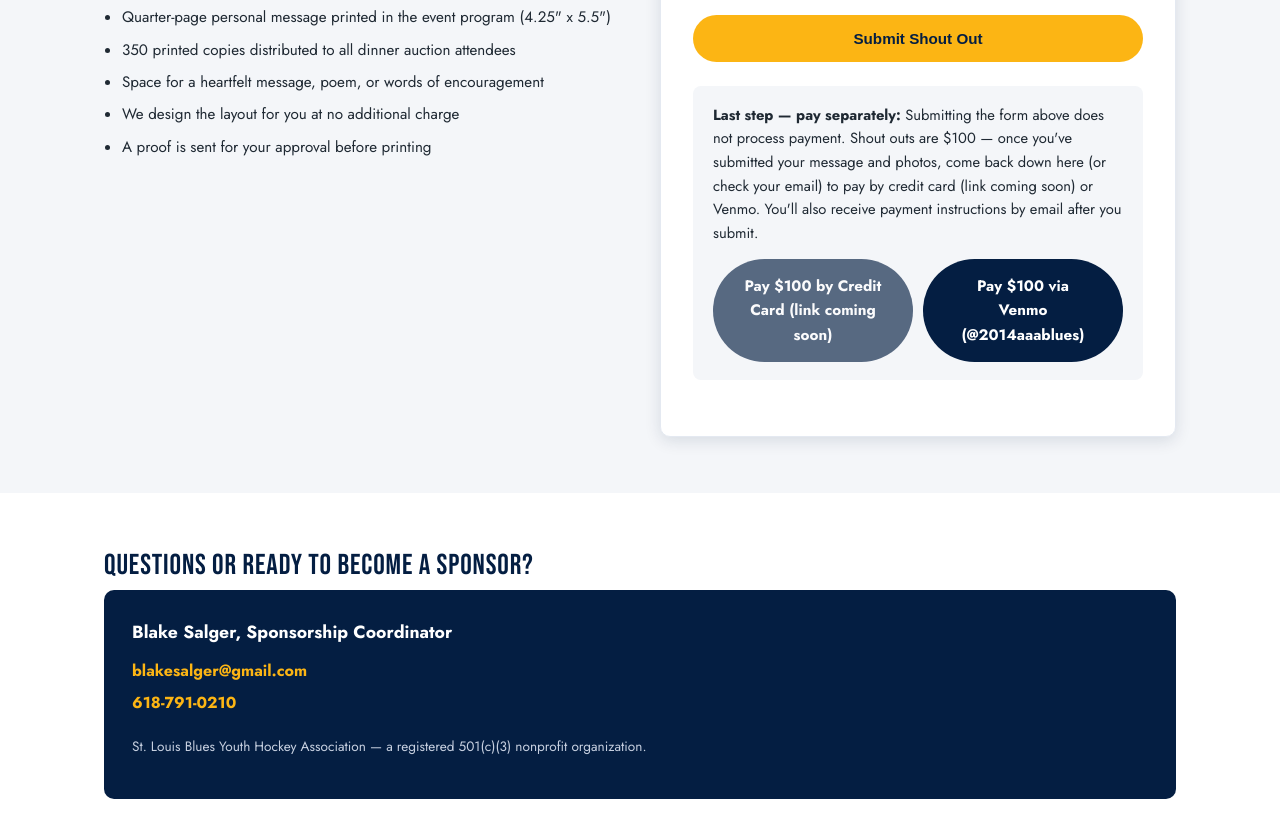
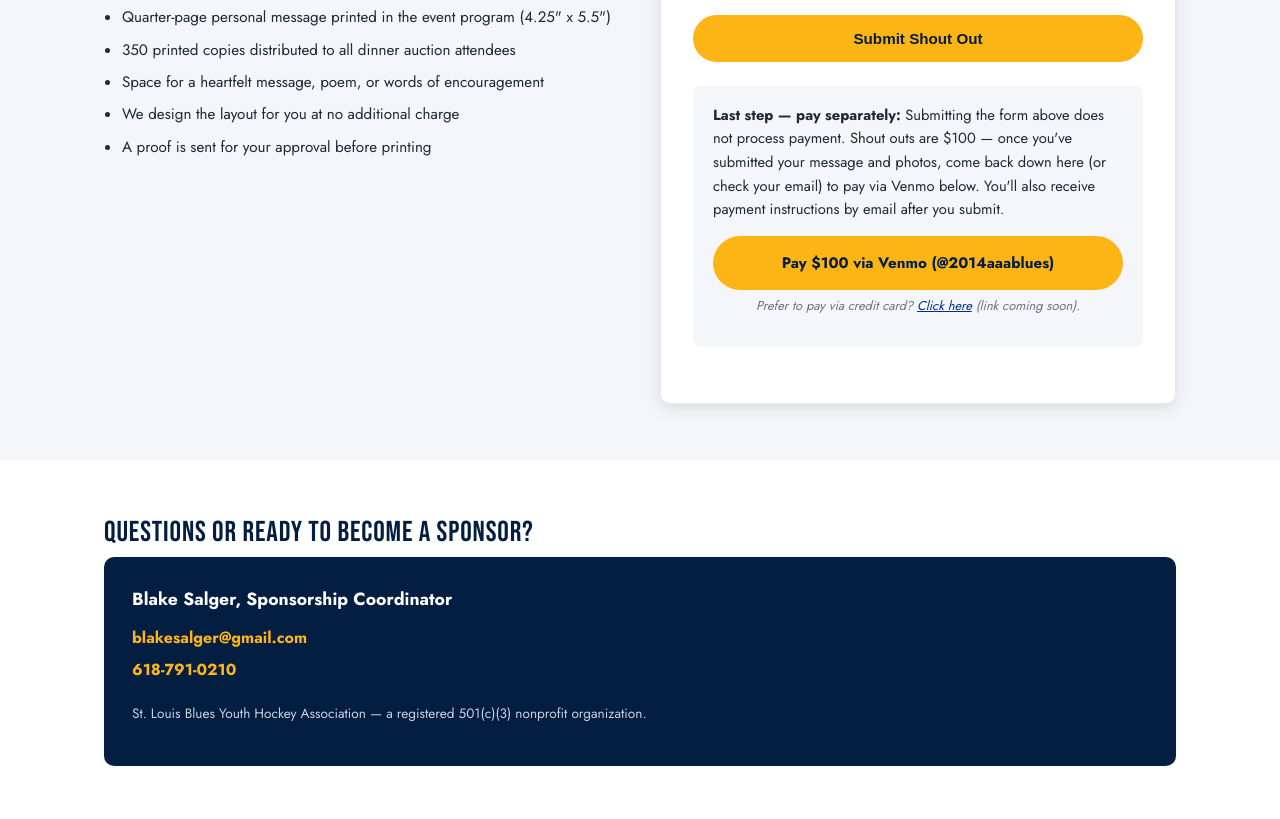
Before and after one commit to blakesalger/2014-aaa-blues-fundraiser, a plain HTML site: page sponsorship.html in a window 1280 px wide. Shown: the part 3985-4804 px from the top of the page. Drawn offline with Linux system fonts and the light colour scheme.

Commit message:
Make Venmo the preferred payment option for shout outs
Replace the side-by-side credit card / Venmo buttons with one large
gold Venmo button, plus a small "Prefer to pay via credit card?"
text link underneath, on both the shout-out form and its success page.

```diff
--- a/sponsorship.html
+++ b/sponsorship.html
@@ -328,12 +328,10 @@
           <div class="payment-note">
             <strong>Last step &mdash; pay separately:</strong> Submitting the form above does not
             process payment. Shout outs are $100 &mdash; once you've submitted your message and
-            photos, come back down here (or check your email) to pay by credit card (link coming
-            soon) or Venmo. You'll also receive payment instructions by email after you submit.
-            <div class="payment-options">
-              <a class="btn btn-navy btn-placeholder" aria-disabled="true" onclick="return false;">Pay $100 by Credit Card (link coming soon)</a>
-              <a class="btn btn-navy" href="https://venmo.com/u/2014aaablues?txn=pay&amp;amount=100&amp;note=Player%20Shout%20Out" target="_blank" rel="noopener noreferrer">Pay $100 via Venmo (@2014aaablues)</a>
-            </div>
+            photos, come back down here (or check your email) to pay via Venmo below. You'll also
+            receive payment instructions by email after you submit.
+            <a class="btn btn-gold btn-block" style="margin-top:14px;" href="https://venmo.com/u/2014aaablues?txn=pay&amp;amount=100&amp;note=Player%20Shout%20Out" target="_blank" rel="noopener noreferrer">Pay $100 via Venmo (@2014aaablues)</a>
+            <p class="placeholder-note" style="text-align:center;">Prefer to pay via credit card? <a href="#" aria-disabled="true" onclick="return false;">Click here</a> (link coming soon).</p>
           </div>
         </form>
       </div>
```
Also changed, not shown: shoutout-success.html (+4 -7 lines).
